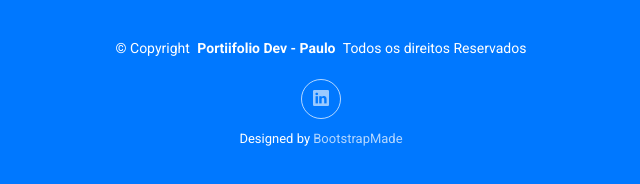
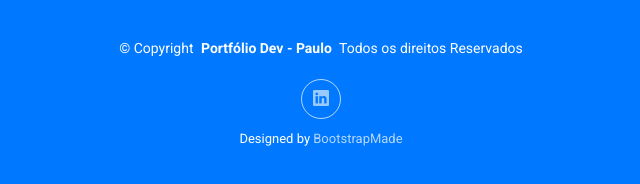
Before and after one commit to pauldemian98/portifolio-site, a plain HTML site: page index.html in a window 1280 px wide. Shown: the part 3779-3963 px from the top of the page, 319-959 px from the left. Drawn offline with Linux system fonts and the light colour scheme.

Commit message:
index.html

```diff
--- a/index.html
+++ b/index.html
@@ -511,7 +511,7 @@
         <div class="copyright text-center">
           <p>
             © <span>Copyright</span>
-            <strong class="px-1 sitename">Portiifolio Dev - Paulo</strong>
+            <strong class="px-1 sitename">Portfólio Dev - Paulo</strong>
             <span>Todos os direitos Reservados</span>
           </p>
         </div>
```
